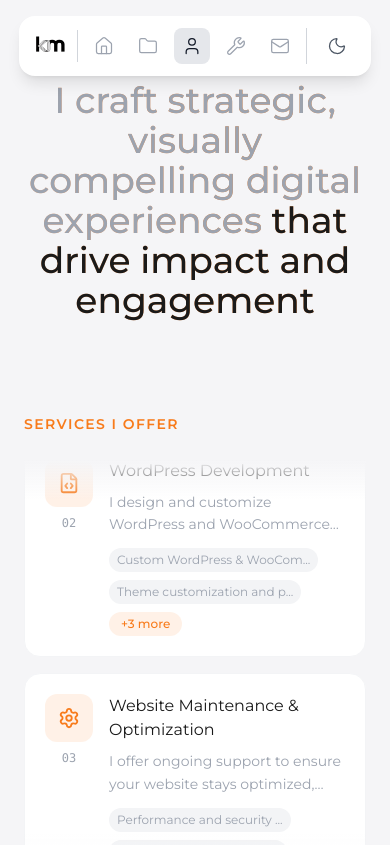
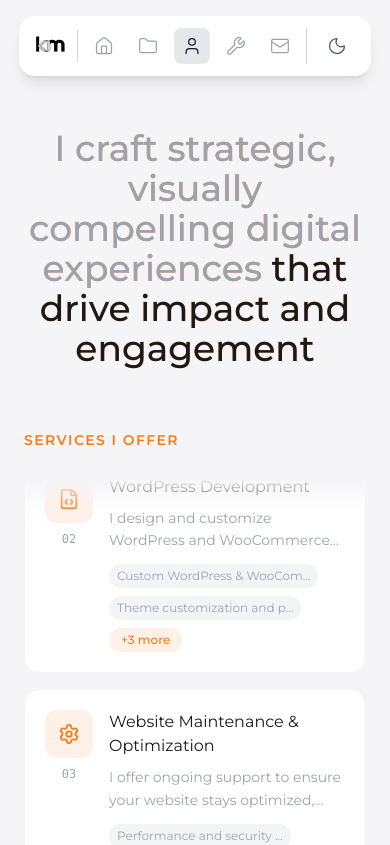
Before and after one commit to KamelMesbahi13/portfolio, a React (Vite) app: page /aboutme in a window 390 px wide. Shown: the top 845 px of the page. Built offline with nearby package versions, Linux system fonts and the light colour scheme.

Commit message:
fixing some code

```diff
--- a/src/Components/AboutMe/AboutMeHome/AboutMeHome.jsx
+++ b/src/Components/AboutMe/AboutMeHome/AboutMeHome.jsx
@@ -143,8 +143,8 @@ const AboutSection = () => {
   return (
     <section className="w-full min-h-screen px-6 py-20 transition-colors duration-500 bg-lightBg dark:bg-darkBg md:px-12 lg:px-24">
       {/* 1. The Large Headline */}
-      <div className="max-w-5xl mx-auto mb-20 text-center md:text-left">
-        <h1 className="">
+      <div className="max-w-5xl mx-auto my-12 text-center md:my-20 md:text-left">
+        <h1>
           <span className="text-textColorDark dark:text-gray-500">
             I craft strategic, visually compelling digital experiences{" "}
           </span>
@@ -196,7 +196,7 @@ const AboutSection = () => {
                       {/* Content */}
                       <div className="flex-1 min-w-0">
                         <div className="flex items-center justify-between gap-2 mb-2">
-                          <h3 className="transition-colors duration-300  text-textColorWhite dark:text-white group-hover:text-secondColor dark:group-hover:text-secondColor">
+                          <h3 className="transition-colors duration-300 text-textColorWhite dark:text-white group-hover:text-secondColor dark:group-hover:text-secondColor">
                             {service.title}
                           </h3>
                           <ArrowUpRight
```
